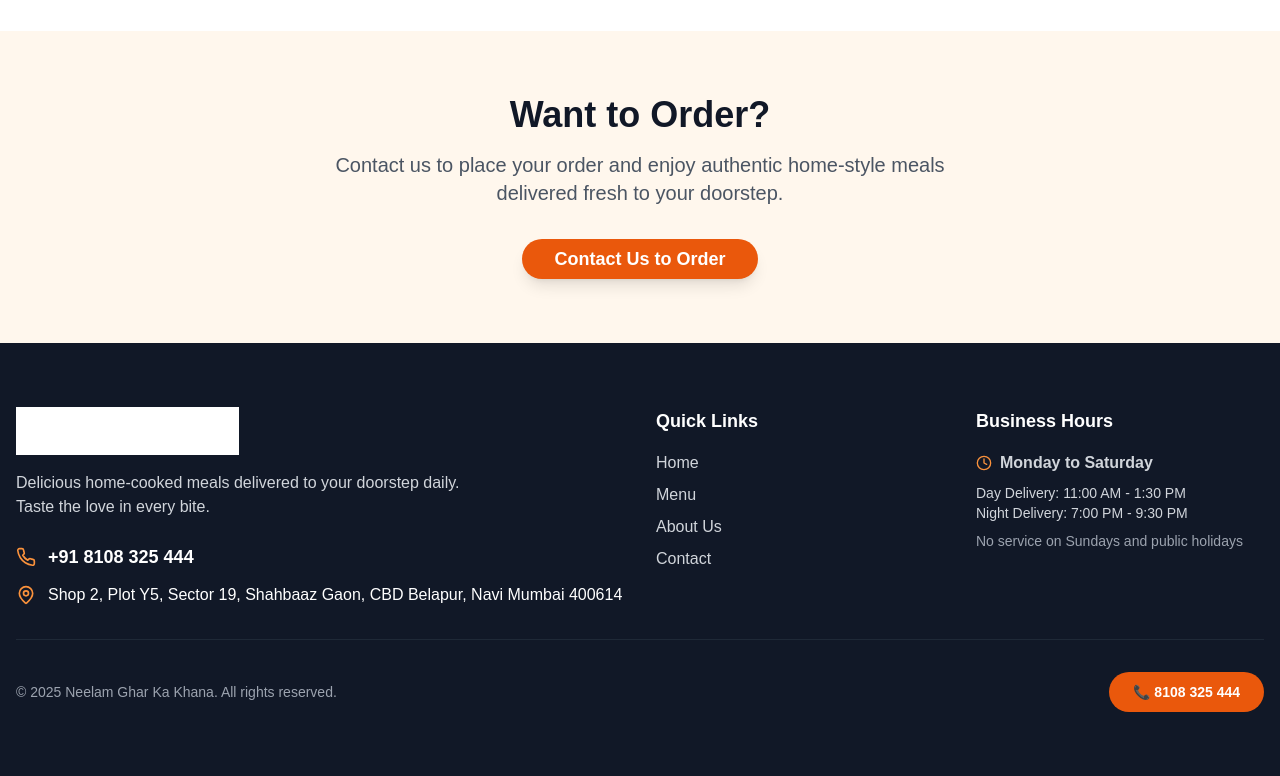
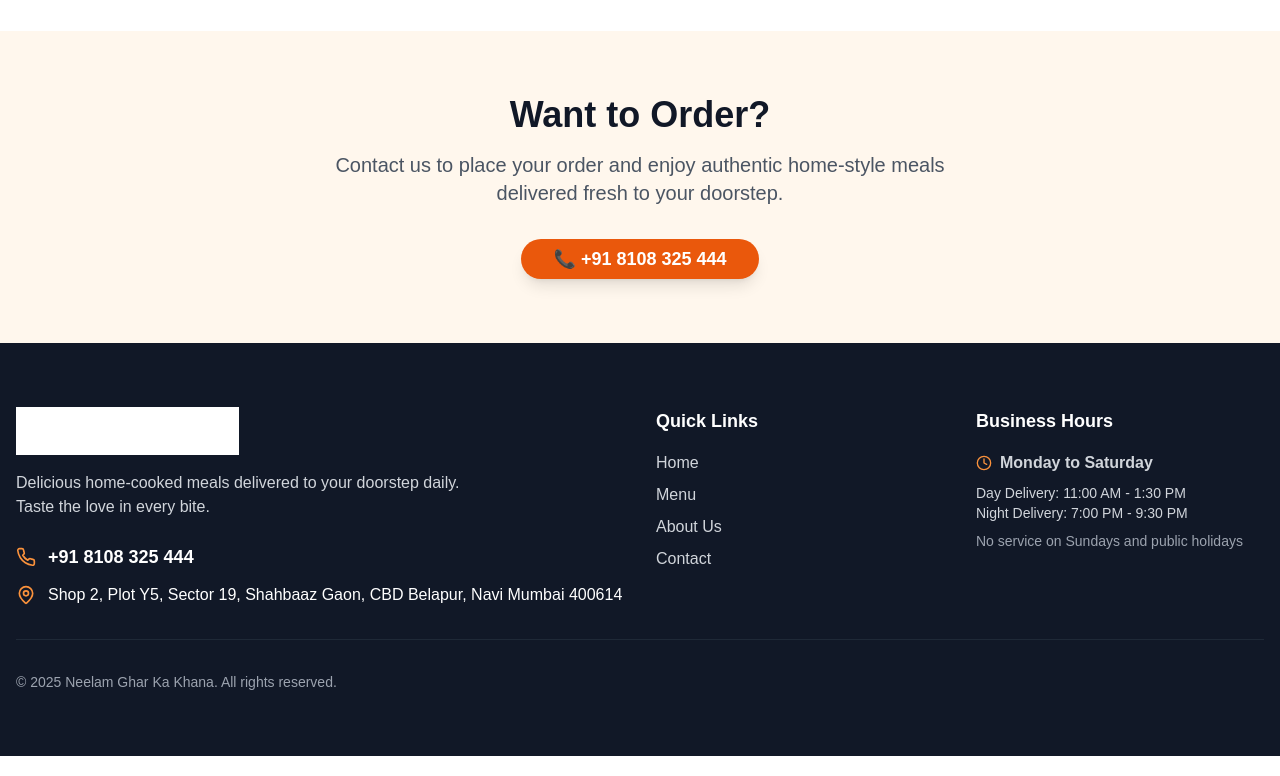
Before and after one commit to rev2607/GharKaKhana_redesign, a Next.js app: page /menu in a window 1280 px wide. Shown: the part 2089-2865 px from the top of the page. Built offline with nearby package versions, Linux system fonts and the light colour scheme.

Commit message:
Update page.tsx

```diff
--- a/app/menu/page.tsx
+++ b/app/menu/page.tsx
@@ -290,7 +290,7 @@ export default function MenuPage() {
               Contact us to place your order and enjoy authentic home-style meals delivered fresh to your doorstep.
             </p>
             <Button className="bg-orange-600 hover:bg-orange-700 text-white px-8 py-4 rounded-full text-lg font-semibold shadow-lg">
-              Contact Us to Order
+              📞 +91 8108 325 444
             </Button>
           </div>
         </div>
@@ -368,11 +368,6 @@ export default function MenuPage() {
           <div className="border-t border-gray-800 pt-8">
             <div className="flex flex-col md:flex-row justify-between items-center">
               <p className="text-gray-400 text-sm">© 2025 Neelam Ghar Ka Khana. All rights reserved.</p>
-              <div className="flex space-x-4 mt-4 md:mt-0">
-                <Button className="bg-orange-600 hover:bg-orange-700 text-white px-6 py-2 rounded-full font-semibold">
-                  📞 8108 325 444
-                </Button>
-              </div>
             </div>
           </div>
         </div>
```
